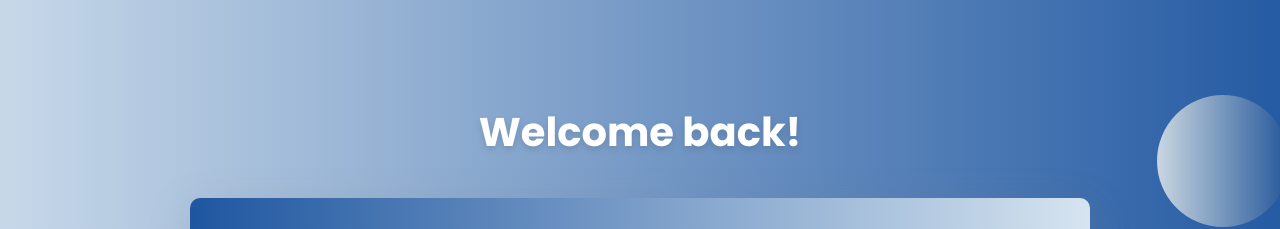
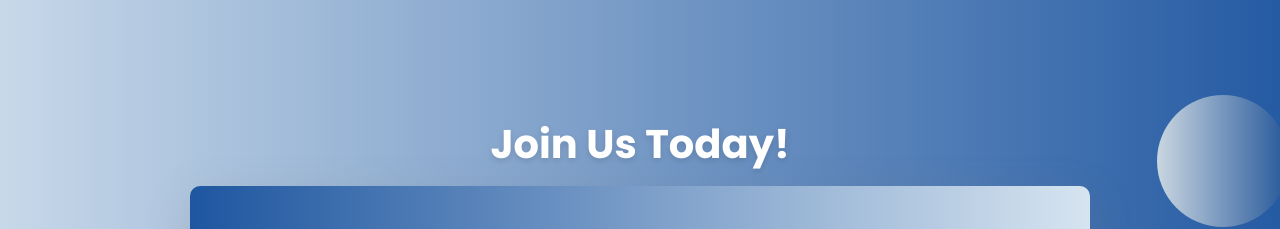
Before and after one commit to Anad-CRM/ANAD-web-app, a Next.js app: page /signup in a window 1280 px wide. Shown: the top 229 px of the page. Built offline with nearby package versions, Linux system fonts and the light colour scheme.

Commit message:
updated the register page added auth header

```diff
--- a/src/app/(auth)/layout.tsx
+++ b/src/app/(auth)/layout.tsx
@@ -1,5 +1,6 @@
 import { Poppins } from "next/font/google";
 import DecorativeSphere from "@/modules/auth/components/DecorativeSphere";
+import AuthHeader from "@/modules/auth/components/AuthHeader";
 
 const poppins = Poppins({
   subsets: ["latin"],
@@ -29,12 +30,7 @@ export default function AuthLayout({
       />
 
       <div className="relative z-10 flex flex-col items-center w-full px-4">
-        <h1
-          className="mt-12 mb-12 text-white font-bold text-center tracking-normal drop-shadow-md"
-          style={{ fontSize: '40px', lineHeight: '36px' }}
-        >
-          Welcome back!
-        </h1>
+        <AuthHeader />
 
         {children}
       </div>
--- a/src/app/(auth)/signup/page.tsx
+++ b/src/app/(auth)/signup/page.tsx
@@ -369,6 +369,13 @@ function SignupPageContent() {
     <>
       <AuthPanel hideSphere allowOverflow className="w-[900px] min-h-[480px] flex flex-col justify-center py-6">
         <form onSubmit={handleSubmit} noValidate className="w-full flex flex-col gap-0 px-10 relative z-10">
+          <input
+            type="file"
+            ref={fileInputRef}
+            onChange={handleFileChange}
+            accept="image/*"
+            className="hidden"
+          />
           <div className="grid grid-cols-2 gap-x-12 gap-y-3 w-full">
 
             <div className="flex flex-col gap-3">
@@ -514,13 +521,6 @@ function SignupPageContent() {
                 />
               ) : (
                 <div className="flex items-center justify-between mt-auto mb-0 pt-7">
-                  <input
-                    type="file"
-                    ref={fileInputRef}
-                    onChange={handleFileChange}
-                    accept="image/*"
-                    className="hidden"
-                  />
                   <button
                     type="button"
                     onClick={() => fileInputRef.current?.click()}
--- /dev/null
+++ b/src/modules/auth/components/AuthHeader.tsx
@@ -0,0 +1,30 @@
+"use client";
+
+import { usePathname } from "next/navigation";
+
+export default function AuthHeader() {
+  const pathname = usePathname();
+
+  let title = "Welcome back!";
+
+  if (pathname?.includes("/signup")) {
+    title = "Join Us Today!";
+  } else if (pathname?.includes("/forgot-password")) {
+    title = "Reset Password";
+  } else if (pathname?.includes("/verify-otp")) {
+    title = "Verification";
+  } else if (pathname?.includes("/login")) {
+    title = "Welcome back!";
+  }
+
+  const isSignup = pathname?.includes("/signup");
+
+  return (
+    <h1
+      className={`mt-12 ${isSignup ? "mb-6" : "mb-12"} text-white font-bold text-center tracking-normal drop-shadow-md`}
+      style={{ fontSize: '40px', lineHeight: '36px' }}
+    >
+      {title}
+    </h1>
+  );
+}
```
